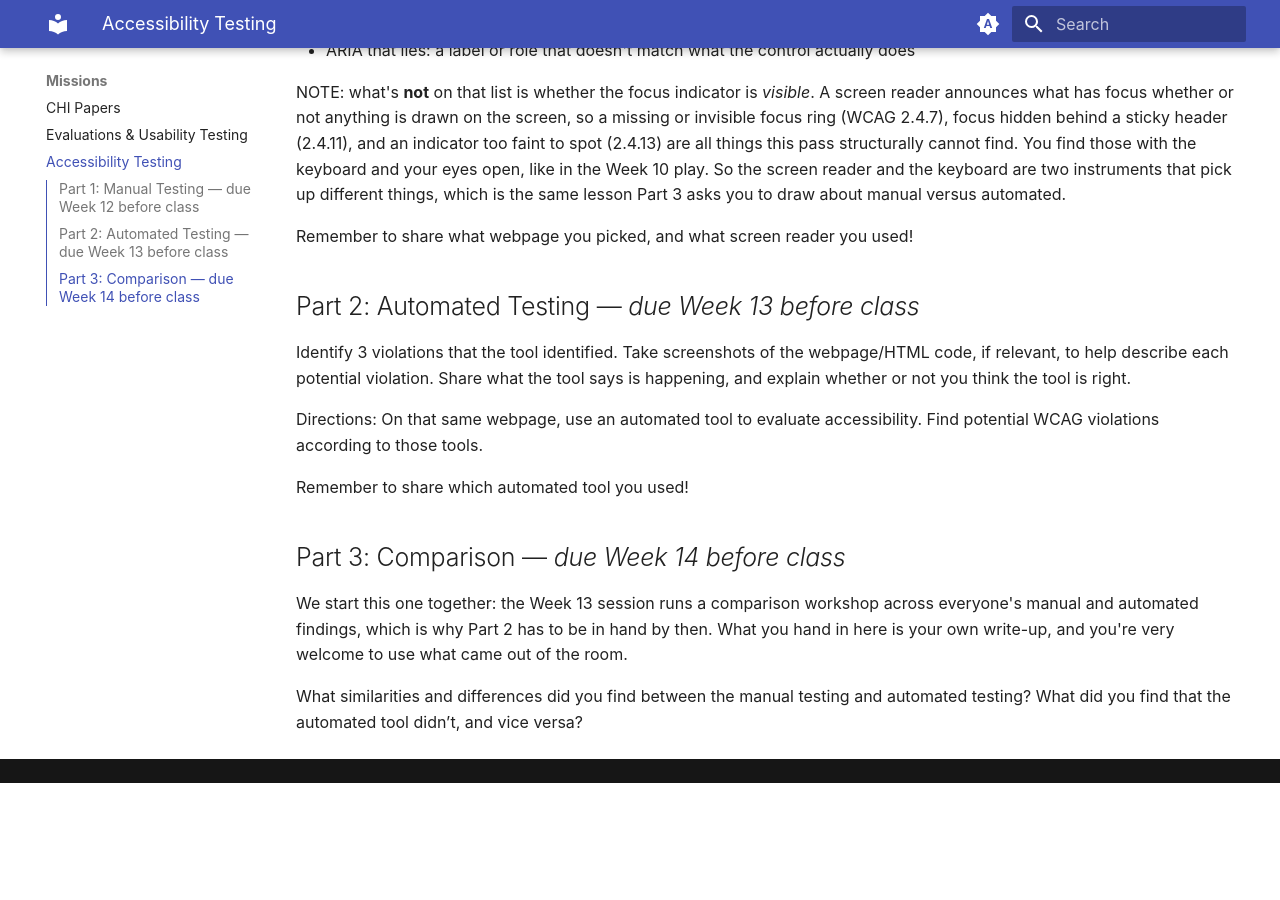
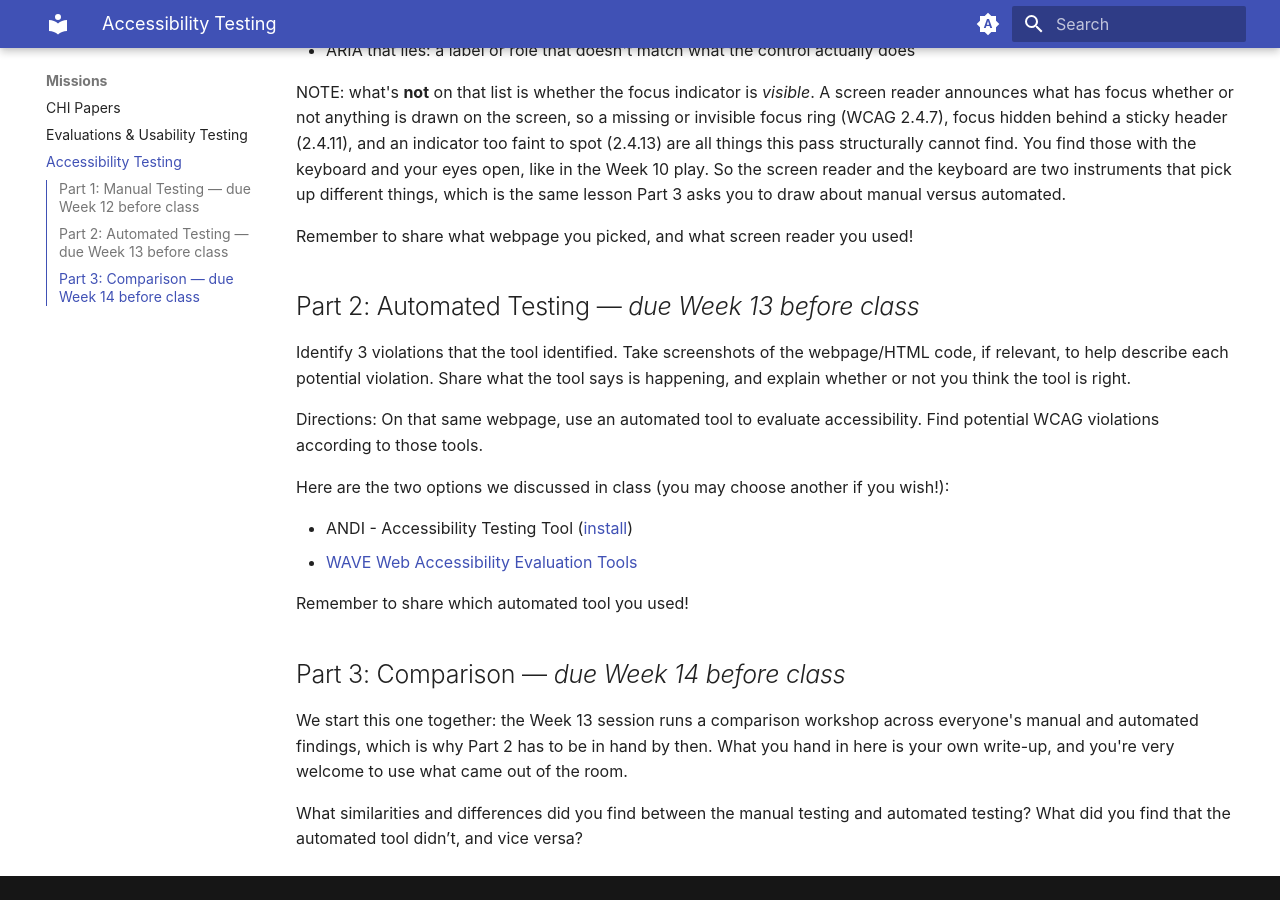
Before and after one commit to joelchan/inst631-fa26-site, an MkDocs documentation site: the page built from docs/missions/accessibility-testing.md, in a window 1280 px wide and 900 px high, scrolled down 1290 px. Built offline with MkDocs 1.6.1 and Material for MkDocs 9.7.7, drawn with Linux system fonts in a browser that asks for light colours; before the commit the page ends 2073 px from its top, so only the background shows below that.

Commit message:
Sync from vault d06c4df
Add ANDI and WAVE to the accessibility mission's automated testing part

These are the two tools we discussed in class; students may pick another.

Co-Authored-By: Claude Opus 5.5 <noreply@anthropic.com>

Generated by publish-site.yml from joelchan/inst631-fa26.

```diff
--- a/docs/missions/accessibility-testing.md
+++ b/docs/missions/accessibility-testing.md
@@ -42,6 +42,11 @@ Identify 3 violations that the tool identified. Take screenshots of the webpage/
 
 Directions: On that same webpage, use an automated tool to evaluate accessibility. Find potential WCAG violations according to those tools.
 
+Here are the two options we discussed in class (you may choose another if you wish!):
+
+- ANDI - Accessibility Testing Tool ([install](https://www.ssa.gov/accessibility/andi/help/install.html))
+- [WAVE Web Accessibility Evaluation Tools](https://wave.webaim.org/)
+
 Remember to share which automated tool you used!
 
 ## Part 3: Comparison — _due Week 14 before class_
```
